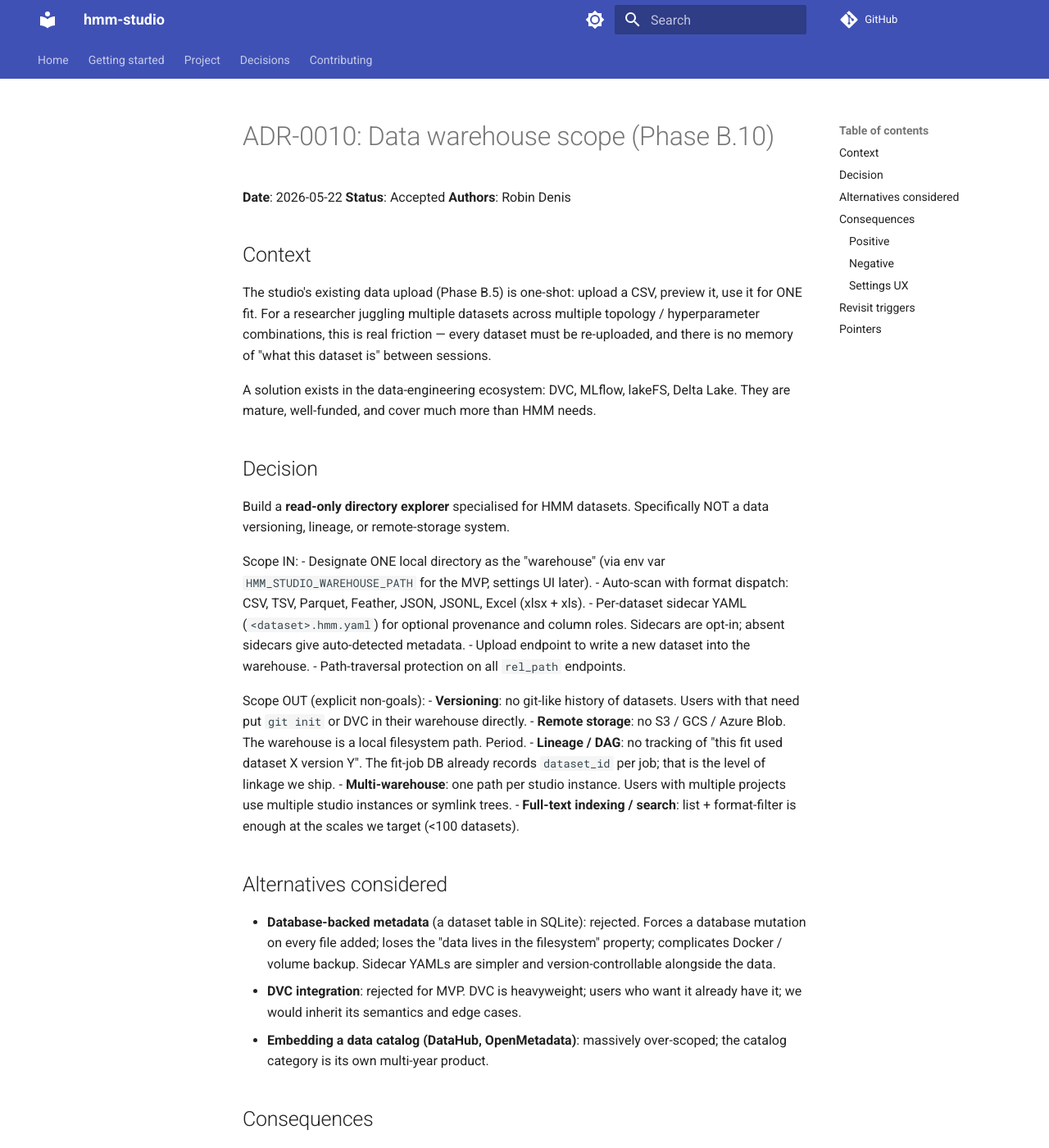
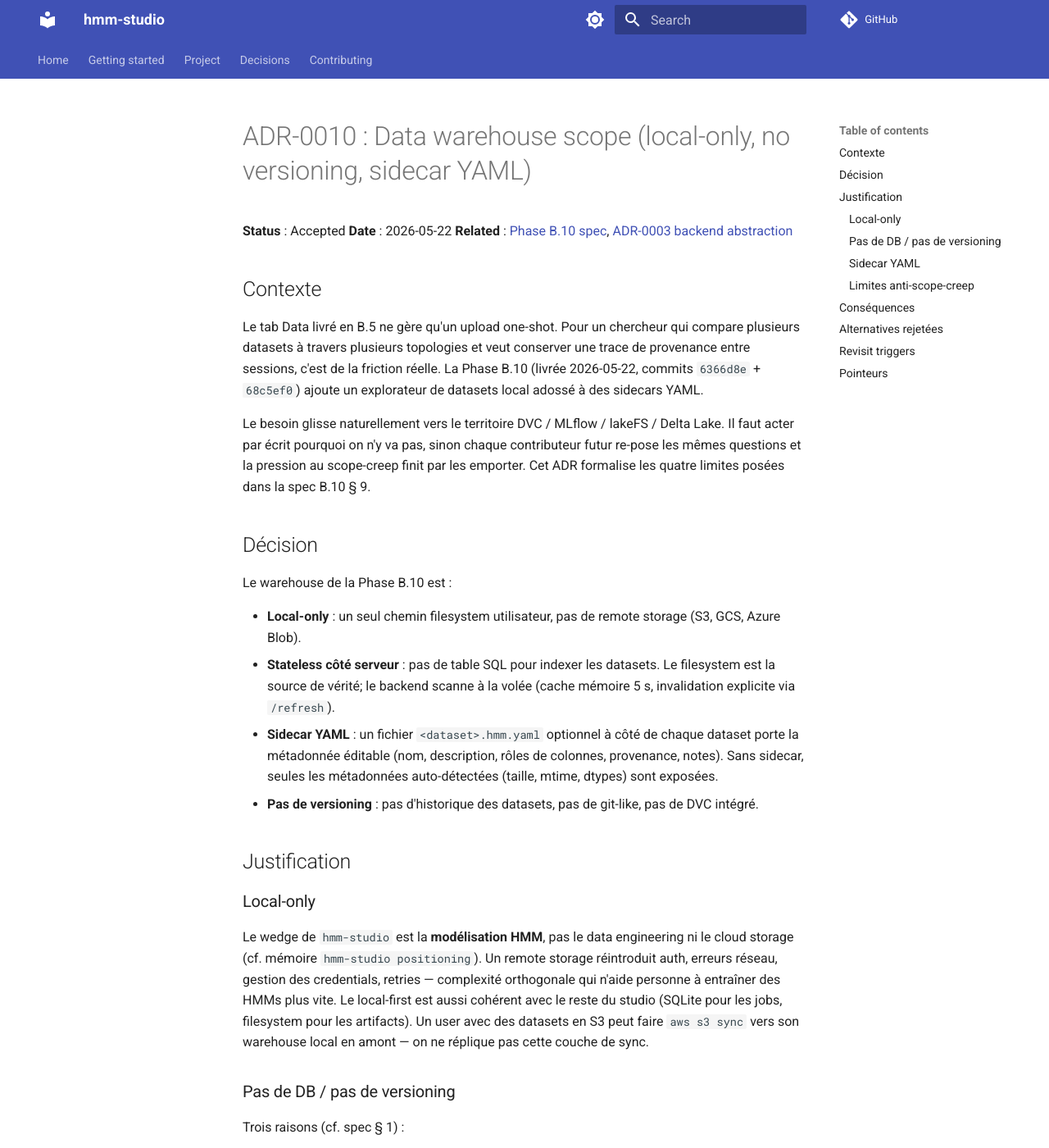
Before and after one commit to RoJLD/HMMstudio, an MkDocs documentation site: the page built from docs/decisions/0010-data-warehouse-scope.md, in a window 1280 px wide and 1400 px high. Shown: the whole window at 82% size. Built offline with MkDocs 1.6.1 and Material for MkDocs 9.7.7, drawn with Linux system fonts in a browser that asks for light colours; comment, search, counter and statistics services are not loaded; some of the changed text lies outside the part shown.

Commit message:
docs(adr): ADR-0010 data warehouse scope — local-only, sidecar YAML, anti-scope-creep limits

```diff
--- a/docs/decisions/0010-data-warehouse-scope.md
+++ b/docs/decisions/0010-data-warehouse-scope.md
@@ -1,98 +1,150 @@
-# ADR-0010: Data warehouse scope (Phase B.10)
+# ADR-0010 : Data warehouse scope (local-only, no versioning, sidecar YAML)
 
-**Date**: 2026-05-22
-**Status**: Accepted
-**Authors**: Robin Denis
+**Status** : Accepted
+**Date** : 2026-05-22
+**Related** : [Phase B.10 spec](../specs/2026-05-22-phase-b10-data-warehouse.md), [ADR-0003 backend abstraction](0003-backend-abstraction.md)
 
-## Context
+## Contexte
 
-The studio's existing data upload (Phase B.5) is one-shot: upload a CSV,
-preview it, use it for ONE fit. For a researcher juggling multiple
-datasets across multiple topology / hyperparameter combinations, this is
-real friction — every dataset must be re-uploaded, and there is no
-memory of "what this dataset is" between sessions.
+Le tab Data livré en B.5 ne gère qu'un upload one-shot. Pour un chercheur
+qui compare plusieurs datasets à travers plusieurs topologies et veut
+conserver une trace de provenance entre sessions, c'est de la friction
+réelle. La Phase B.10 (livrée 2026-05-22, commits `6366d8e` + `68c5ef0`)
+ajoute un explorateur de datasets local adossé à des sidecars YAML.
 
-A solution exists in the data-engineering ecosystem: DVC, MLflow, lakeFS,
-Delta Lake. They are mature, well-funded, and cover much more than HMM
-needs.
+Le besoin glisse naturellement vers le territoire DVC / MLflow / lakeFS /
+Delta Lake. Il faut acter par écrit pourquoi on n'y va pas, sinon chaque
+contributeur futur re-pose les mêmes questions et la pression au
+scope-creep finit par les emporter. Cet ADR formalise les quatre limites
+posées dans la spec B.10 § 9.
 
-## Decision
+## Décision
 
-Build a **read-only directory explorer** specialised for HMM datasets.
-Specifically NOT a data versioning, lineage, or remote-storage system.
+Le warehouse de la Phase B.10 est :
 
-Scope IN:
-- Designate ONE local directory as the "warehouse" (via env var
-  `HMM_STUDIO_WAREHOUSE_PATH` for the MVP, settings UI later).
-- Auto-scan with format dispatch: CSV, TSV, Parquet, Feather, JSON, JSONL,
-  Excel (xlsx + xls).
-- Per-dataset sidecar YAML (`<dataset>.hmm.yaml`) for optional provenance
-  and column roles. Sidecars are opt-in; absent sidecars give auto-detected
-  metadata.
-- Upload endpoint to write a new dataset into the warehouse.
-- Path-traversal protection on all `rel_path` endpoints.
+- **Local-only** : un seul chemin filesystem utilisateur, pas de remote
+  storage (S3, GCS, Azure Blob).
+- **Stateless côté serveur** : pas de table SQL pour indexer les datasets.
+  Le filesystem est la source de vérité; le backend scanne à la volée
+  (cache mémoire 5 s, invalidation explicite via `/refresh`).
+- **Sidecar YAML** : un fichier `<dataset>.hmm.yaml` optionnel à côté de
+  chaque dataset porte la métadonnée éditable (nom, description, rôles de
+  colonnes, provenance, notes). Sans sidecar, seules les métadonnées
+  auto-détectées (taille, mtime, dtypes) sont exposées.
+- **Pas de versioning** : pas d'historique des datasets, pas de git-like,
+  pas de DVC intégré.
 
-Scope OUT (explicit non-goals):
-- **Versioning**: no git-like history of datasets. Users with that need
-  put `git init` or DVC in their warehouse directly.
-- **Remote storage**: no S3 / GCS / Azure Blob. The warehouse is a local
-  filesystem path. Period.
-- **Lineage / DAG**: no tracking of "this fit used dataset X version Y".
-  The fit-job DB already records `dataset_id` per job; that is the level
-  of linkage we ship.
-- **Multi-warehouse**: one path per studio instance. Users with multiple
-  projects use multiple studio instances or symlink trees.
-- **Full-text indexing / search**: list + format-filter is enough at the
-  scales we target (<100 datasets).
+## Justification
 
-## Alternatives considered
+### Local-only
 
-- **Database-backed metadata** (a dataset table in SQLite): rejected.
-  Forces a database mutation on every file added; loses the "data lives
-  in the filesystem" property; complicates Docker / volume backup. Sidecar
-  YAMLs are simpler and version-controllable alongside the data.
-- **DVC integration**: rejected for MVP. DVC is heavyweight; users who
-  want it already have it; we would inherit its semantics and edge cases.
-- **Embedding a data catalog (DataHub, OpenMetadata)**: massively
-  over-scoped; the catalog category is its own multi-year product.
+Le wedge de `hmm-studio` est la **modélisation HMM**, pas le data
+engineering ni le cloud storage (cf. mémoire `hmm-studio positioning`).
+Un remote storage réintroduit auth, erreurs réseau, gestion des
+credentials, retries — complexité orthogonale qui n'aide personne à
+entraîner des HMMs plus vite. Le local-first est aussi cohérent avec le
+reste du studio (SQLite pour les jobs, filesystem pour les artifacts).
+Un user avec des datasets en S3 peut faire `aws s3 sync` vers son
+warehouse local en amont — on ne réplique pas cette couche de sync.
 
-## Consequences
+### Pas de DB / pas de versioning
 
-### Positive
-- Friction reduced from "upload → fit → discard" to "select → fit → keep".
-- Sidecar YAMLs are diffable in git; metadata travels with the data.
-- Backend is ~200 lines + 12 tests; no new infrastructure dependencies
-  beyond `openpyxl` for Excel reading.
-- Aligns with hmm-studio's local-first philosophy (cf. ADR-0002).
+Trois raisons (cf. spec § 1) :
 
-### Negative
-- No history: if a dataset is overwritten, the old version is lost. We
-  document this explicitly in the warehouse panel UI.
-- Sidecar YAML format is opinionated; users with their own metadata
-  conventions must adapt. We keep the schema lightweight to minimise
-  this friction.
-- Path traversal must be defended at every endpoint that takes a
-  `rel_path` parameter. Tested explicitly.
+1. **Concurrence mature** : DVC, lakeFS, Delta Lake, MLflow existent,
+   sont bien financés, ont des communautés actives. On n'a aucun edge
+   pour les concurrencer sur leur terrain.
+2. **Wedge ≠ data engineering** : versionner des datasets est une
+   discipline orthogonale à l'entraînement HMM. Les utilisateurs qui en
+   ont besoin auront déjà DVC en amont du studio.
+3. **Problème de sync filesystem ↔ DB** : si on stocke la métadonnée en
+   DB, dès qu'un user déplace un fichier dans l'Explorer Windows, la DB
+   diverge — qui gagne ? Filesystem-as-source-of-truth supprime
+   complètement le problème : pas de sync à maintenir, pas de
+   réconciliation à coder.
 
-### Settings UX
+### Sidecar YAML
 
-The MVP uses an env var `HMM_STUDIO_WAREHOUSE_PATH`. A full settings UI
-(input field in a settings panel) is deferred to a follow-up (B.10.x);
-the env var is sufficient for the docker-compose deployment.
+Plutôt qu'une table `datasets` en DB, la métadonnée vit dans un fichier
+YAML co-localisé :
+
+- **Co-localisation** : copier `btc_2024.csv` + `btc_2024.csv.hmm.yaml`
+  ensemble préserve la provenance. Une métadonnée en DB se perd au move.
+- **Diffable** : git, code review, inspection visuelle marchent sur YAML.
+- **Optionnel** : un dataset sans sidecar reste utilisable (métadonnées
+  auto-détectées comme plancher).
+- **Éditable hors studio** : n'importe quel éditeur de texte.
+- **Coût** : un fichier en plus par dataset. Acceptable à < 100 datasets.
+
+### Limites anti-scope-creep
+
+La spec § 8 énumère cinq successeurs hors-scope, repris ici avec leur
+raison de rejet :
+
+- **B.10.1 Versioning git-like** (init du warehouse) → rejeté, territoire
+  DVC.
+- **B.10.2 Remote storage** (S3, GCS, Azure Blob) → rejeté sauf pivot
+  SaaS explicite.
+- **B.10.3 Lineage / DAG cross-fits** → rejeté, territoire DVC / MLflow.
+  Le lien fit ↔ dataset au niveau `dataset_id` dans la table de jobs
+  suffit.
+- **B.10.4 Multi-warehouse / workspaces** → reconsidéré seulement si un
+  besoin utilisateur validé apparaît.
+- **B.10.5 Indexation full-text / search** → overkill à l'échelle visée
+  (< 100 datasets).
+
+**Règle générale** : toute feature qui requiert d'écrire une primitive
+de data engineering (orchestrator, scheduler, lineage tracker, immutable
+storage) est **rejetée par défaut**. Cf. mémoire `hmm-studio scope
+discipline` : on refuse les pivots hors HMM-land.
+
+## Conséquences
+
+**Positives** :
+- Friction réduite de "upload → fit → discard" à "select → fit → keep".
+- Sidecars diffables en git : la métadonnée voyage avec la data.
+- Backend ~200 LOC + 12 tests, zéro nouvelle infra.
+- Filesystem comme source de vérité élimine la classe de bugs sync
+  DB ↔ disk.
+
+**Négatives / coût accepté** :
+- Pas d'historique : un dataset écrasé est perdu (documenté dans l'UI).
+- Sidecar opinionated : users avec leur propre convention doivent
+  adapter. Schéma gardé léger pour limiter la friction.
+- Path traversal à défendre à chaque endpoint `rel_path` (testé via
+  `test_path_traversal_blocked`).
+- Un fichier sidecar en plus par dataset, visuellement bruyant à l'`ls`.
+
+**Réversibilité** : si un user prouve un besoin de versioning, on peut
+ajouter une couche DVC-compatible **par-dessus** le scan/sidecar sans
+toucher au core. De même pour le remote storage : un adapter `S3Backend`
+exposant la même API peut s'ajouter sans casser le code local. La
+décision est ouverte vers l'extension, fermée vers la duplication des
+outils existants.
+
+## Alternatives rejetées
+
+| Alternative | Pourquoi rejetée |
+|---|---|
+| DB-backed dataset registry | Sync filesystem ↔ DB, perd la provenance au déplacement, complique le backup Docker |
+| Git LFS / DVC auto-init du warehouse | DVC fait mieux et ce n'est pas notre wedge; on hérite de sa sémantique pour rien |
+| Manifest centralisé (un seul `warehouse.yaml` à la racine) | Moins robuste au move de fichiers, plus de conflits git en équipe, perd la co-localisation |
+| S3 / GCS direct read | Auth + erreurs réseau + creds — complexité orthogonale à la modélisation HMM |
+| Embedding d'un catalog (DataHub, OpenMetadata) | La catégorie "data catalog" est un produit multi-an à elle seule |
 
 ## Revisit triggers
 
-- A user has a real workflow that requires versioning or remote storage
-  → consider integrating with DVC rather than building it ourselves.
-- The warehouse routinely contains >500 datasets and scan time becomes
-  perceptible → add real caching (Redis or DB-backed scan results).
-- Multi-user / SaaS pivot → reconsider local-only assumption; warehouse
-  becomes per-user with auth.
+- Un user a un workflow réel qui requiert versioning ou remote storage →
+  intégrer DVC plutôt que reconstruire.
+- Warehouse > 500 datasets et scan perceptible → vrai caching (Redis ou
+  scan persisté en DB).
+- Pivot multi-user / SaaS → reconsidérer le local-only; warehouse
+  per-user avec auth.
 
-## Pointers
+## Pointeurs
 
-- `src/hmm_studio/server/warehouse.py`
-- `src/hmm_studio/server/app.py` (the 6 endpoints under `/api/warehouse/*`)
-- `tests/studio/test_warehouse.py` (12+ tests)
-- Phase B.10 full spec: `docs/specs/2026-05-22-phase-b10-data-warehouse.md`
-- ADR-0002 (B stack — local-first principle)
+- `src/hmm_studio/server/warehouse.py`, `server/app.py` (endpoints
+  `/api/warehouse/*`), `tests/studio/test_warehouse.py`
+- Spec : [docs/specs/2026-05-22-phase-b10-data-warehouse.md](../specs/2026-05-22-phase-b10-data-warehouse.md)
+- ADR-0003 (backend abstraction) : même esprit — isoler ce qui change,
+  garder le core agnostique.
```
